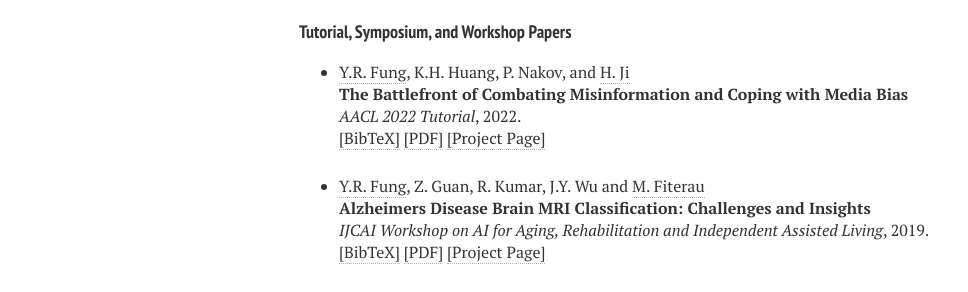
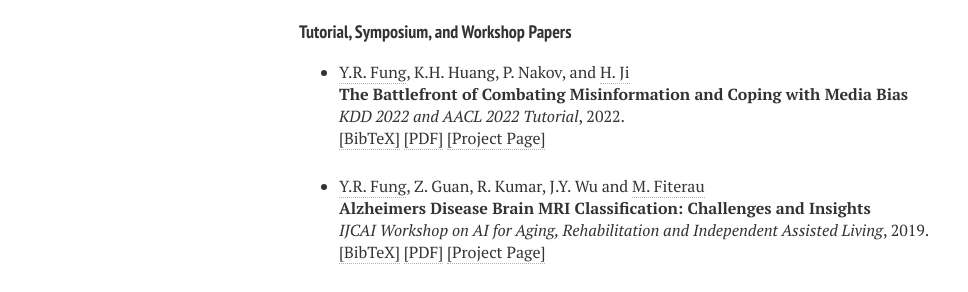
Before and after one commit to yrf1/yrf1.github.io, a Jekyll site: the page built from publications.md, in a window 1280 px wide. Shown: the part 1454-1746 px from the top of the page, without its empty margins (21-989 px from the left). Built offline with Jekyll 4.4.1, drawn with Linux system fonts in a browser that asks for light colours; nearby versions of some CDN libraries.

Commit message:
update tutorial

```diff
--- a/_layouts/publications.html
+++ b/_layouts/publications.html
@@ -283,7 +283,7 @@ S.T. Deja, J.Y. Wu, <a href="yrf1.github.io" target="_blank">Y.R. Fung</a>, and
 <li ><p>
 <a href="yrf1.github.io" target="_blank">Y.R. Fung</a>, K.H. Huang, P. Nakov, and <a href="https://www.cics.umass.edu/people/fiterau-brostean-madalina" target="_blank">H. Ji</a>
 <br><b>The Battlefront of Combating Misinformation and Coping with Media Bias</b><br>
-<i>AACL 2022 Tutorial</i>,
+<i>KDD 2022 and AACL 2022 Tutorial</i>,
 2022.
 <br />
 <a href="javascript:toggleBibtex('Fung2022')">[BibTeX]</a>
```
